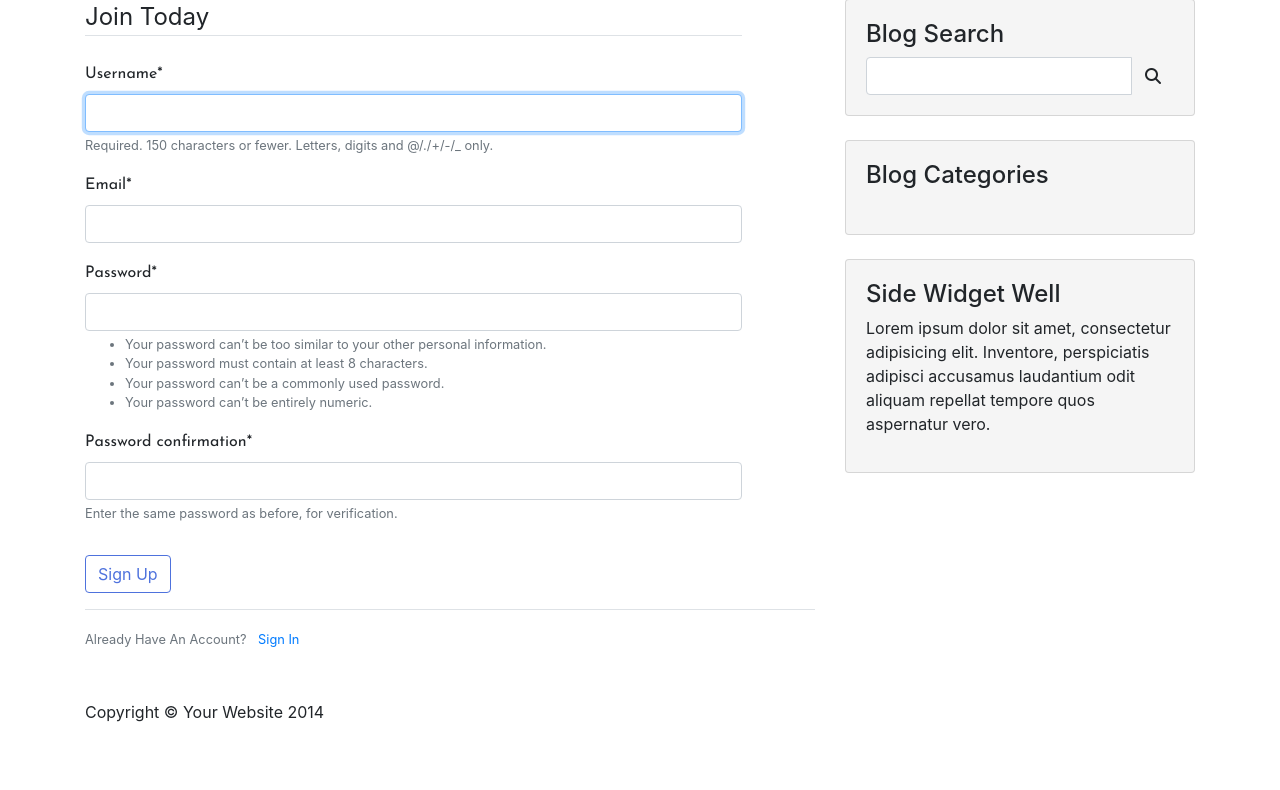
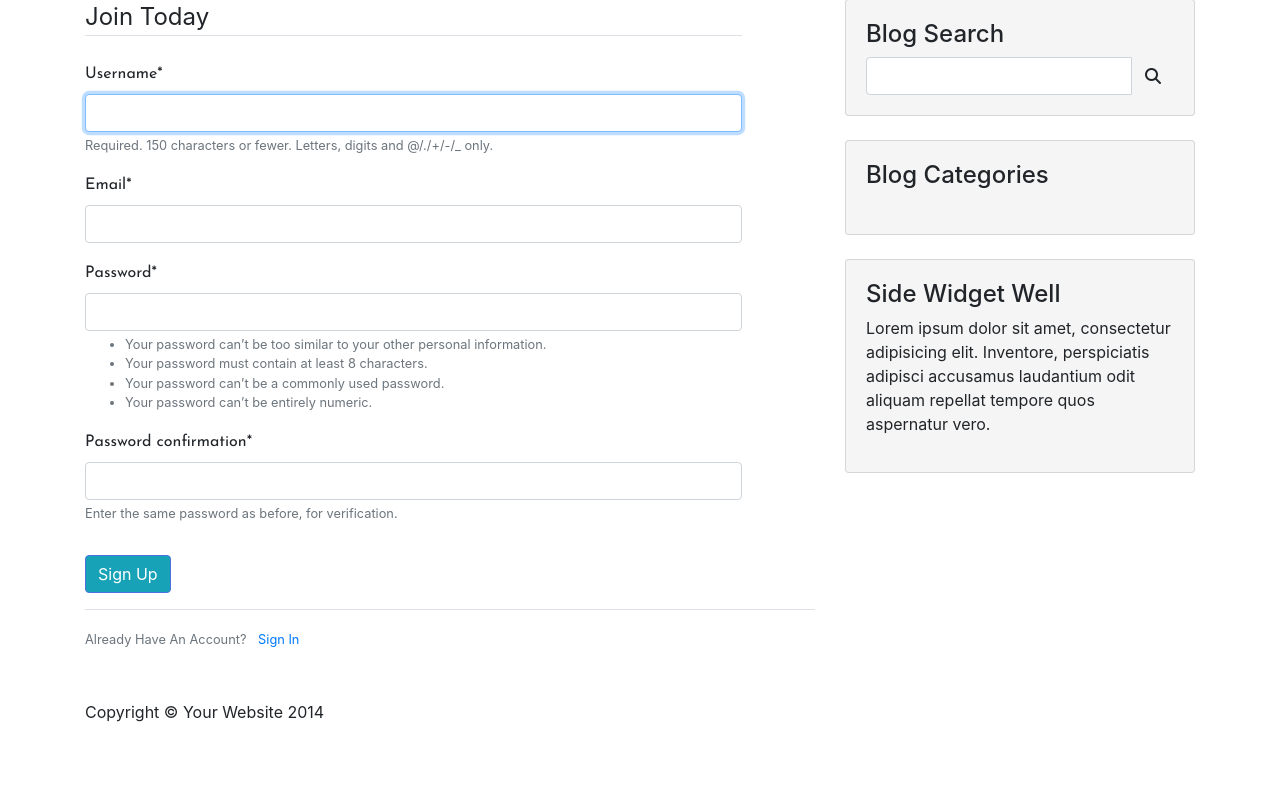
Before and after one commit to tomekmatuszewski/SDA_Django_training, a Django app: page /register/ in a window 1280 px wide. Shown: the part 77-867 px from the top of the page. Run offline with Django 3.2, Linux system fonts and the light colour scheme; data that the repository does not hold is empty; some libraries are stand-ins or nearby versions.

Commit message:
user auth

```diff
--- a/accounts/templates/accounts/login.html
+++ b/accounts/templates/accounts/login.html
@@ -9,7 +9,7 @@
                 {{ form|crispy }}
             </fieldset>
             <div class="form-group">
-                <button class="btn btn-outline-info" type="submit">Log In</button>
+                <button class="btn btn-info" type="submit">Log In</button>
                 <small class="text-muted ml-2">
 {#                    <a href="{% url 'password_reset' %}">Forgot password?</a>#}
                 </small>
--- a/accounts/templates/accounts/register.html
+++ b/accounts/templates/accounts/register.html
@@ -9,7 +9,7 @@
                 {{ form|crispy }}
             </fieldset>
             <div class="form-group">
-                <button class="btn btn-outline-info" type="submit">Sign Up</button>
+                <button class="btn btn-info" type="submit">Sign Up</button>
             </div>
         </form>
 
```
